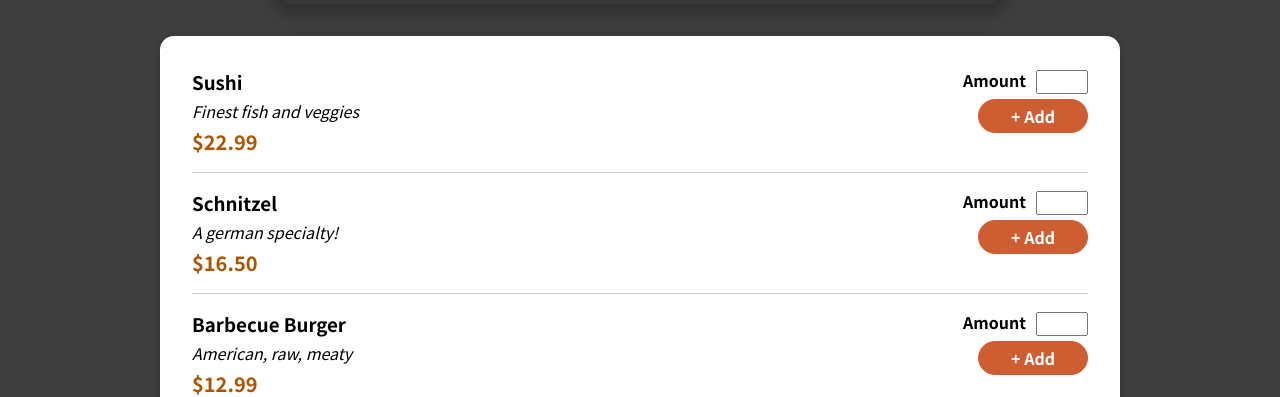
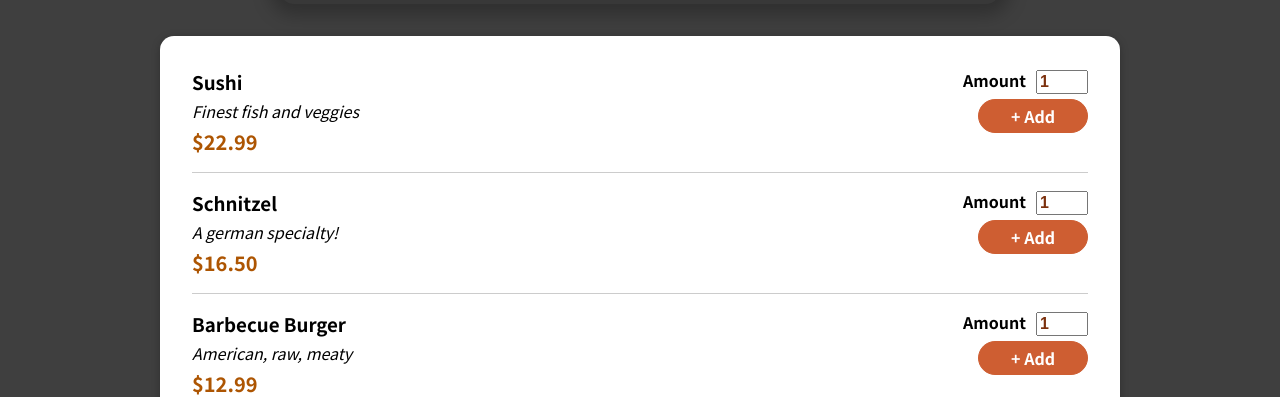
Before and after one commit to yurisokolovicz/yuRestaurant, a React (Create React App) app: page / in a window 1280 px wide. Shown: the part 389-786 px from the top of the page. Built offline with nearby package versions, Linux system fonts and the light colour scheme.

Commit message:
Fixing Form Input IDs

```diff
--- a/src/components/Meals/AvailableMeals.js
+++ b/src/components/Meals/AvailableMeals.js
@@ -31,7 +31,7 @@ const DUMMY_MEALS = [
 
 const AvailableMeals = () => {
     const mealsList = DUMMY_MEALS.map(meal => (
-        <MealItem key={meal.id} name={meal.name} description={meal.description} price={meal.price} />
+        <MealItem id={meal.id} key={meal.id} name={meal.name} description={meal.description} price={meal.price} />
     ));
 
     return (
--- a/src/components/Meals/MealItem/MealItem.js
+++ b/src/components/Meals/MealItem/MealItem.js
@@ -12,7 +12,7 @@ const MealItem = props => {
                 <div className={styles.price}>{price}</div>
             </div>
             <div>
-                <MealItemForm />
+                <MealItemForm id={props.id} />
             </div>
         </li>
     );
--- a/src/components/Meals/MealItem/MealItemForm.js
+++ b/src/components/Meals/MealItem/MealItemForm.js
@@ -7,12 +7,12 @@ const MealItemForm = props => {
             <Input
                 label="Amount"
                 input={{
-                    id: 'amount',
+                    id: 'amount_' + props.id,
                     type: 'number',
                     min: '1',
                     max: '5',
                     step: '1',
-                    defaultvalue: '1'
+                    defaultValue: '1'
                 }}
             />
             <button>+ Add</button>
```
